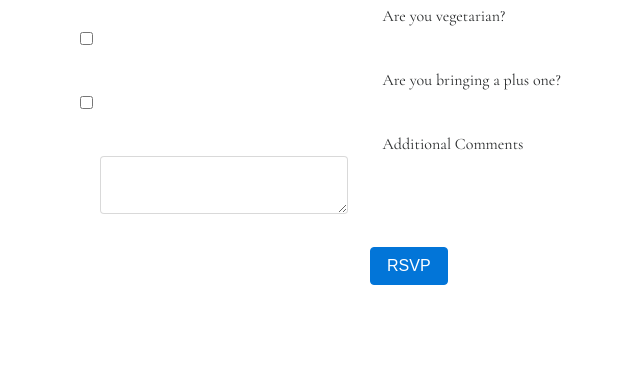
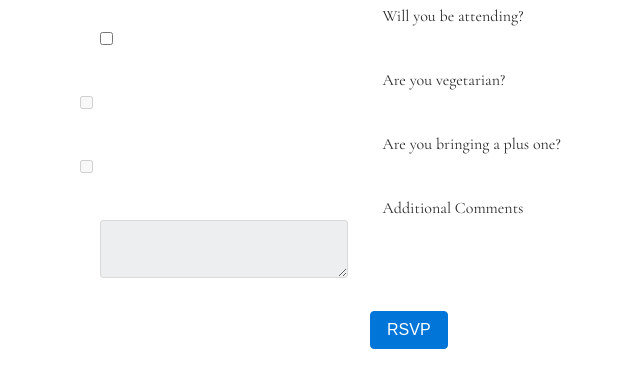
Before and after one commit to davliu/wedding, a Flask app: template app/templates/pages/rsvp_update.html in a window 1280 px wide. Shown: the part 151-539 px from the top of the page, without its empty margins (0-640 px from the left). Run offline with Flask 2, Linux system fonts and the light colour scheme; the template is opened without the code that fills it: values that come from a table or form of the project are taken from there, others are empty; some libraries are stand-ins or nearby versions.

Commit message:
add checkbox for attendance

```diff
--- a/app/pages/forms.py
+++ b/app/pages/forms.py
@@ -18,6 +18,7 @@ class RSVPForm(FlaskForm):
 
 class RSVPUpdateForm(FlaskForm):
     invitation_code = HiddenField("Invitation Code (found in your invite)")
+    attending = BooleanField("Will you be attending?")
     plus_one = BooleanField("Are you bringing a plus one?")
     plus_one_name = StringField(
         "Plus One Name (First and Last)",
--- a/app/pages/rsvp_models.py
+++ b/app/pages/rsvp_models.py
@@ -9,6 +9,7 @@ from oauth2client.service_account import ServiceAccountCredentials
 from wtforms import BooleanField
 
 RETRIEVE_FIELDS = {
+    "attending",
     "person",
     "invitation_code",
     "plus_one",
@@ -21,6 +22,7 @@ RETRIEVE_FIELDS = {
 }
 
 UPDATE_FIELDS = {
+    "attending",
     "vegetarian",
     "plus_one",
     "plus_one_name",
--- a/app/static/js/rsvp.js
+++ b/app/static/js/rsvp.js
@@ -7,9 +7,27 @@ $(function() {
     }
   };
 
+  var changeAttending = function() {
+    var isAttending = $("#attending").is(":checked");
+    $(":input").each(function() {
+      var input = $(this);
+      if (
+        ["hidden", "submit", "button"].indexOf(input.attr("type")) != -1 ||
+        input.attr("id") == "attending"
+      ) {
+        return;
+      }
+      input.prop("disabled", !isAttending);
+    });
+  };
+
   $("#plus_one").on("change", function() {
     showPlusOne();
   });
+  $("#attending").on("change", function() {
+    changeAttending();
+  });
 
   showPlusOne();
+  changeAttending();
 }());
--- a/app/templates/pages/rsvp.html
+++ b/app/templates/pages/rsvp.html
@@ -38,7 +38,3 @@
   </div>
 </form>
 {% endblock %}
-
-{% block scripts %}
-<script src="{{ url_for("static", filename="js/rsvp.js") }}"></script>
-{% endblock %}
--- a/app/templates/pages/rsvp_update.html
+++ b/app/templates/pages/rsvp_update.html
@@ -9,6 +9,12 @@
 <form method="POST" action="{{ url_for("pages.rsvp_update") }}">
   {{ form.hidden_tag() }}
   {{ form.invitation_code }}
+  <div class="form-group form-row">
+    {{ form.attending.label(class_="form-check-label col-md-3 offset-md-3 col-6") }}
+    <div class="col-md-3 col-6">
+      {{ form.attending() }}
+    </div>
+  </div>
   <div class="form-group form-row">
     {{ form.vegetarian.label(class_="form-check-label col-md-3 offset-md-3 col-6") }}
     <div class="col-md-3 col-6">
```
